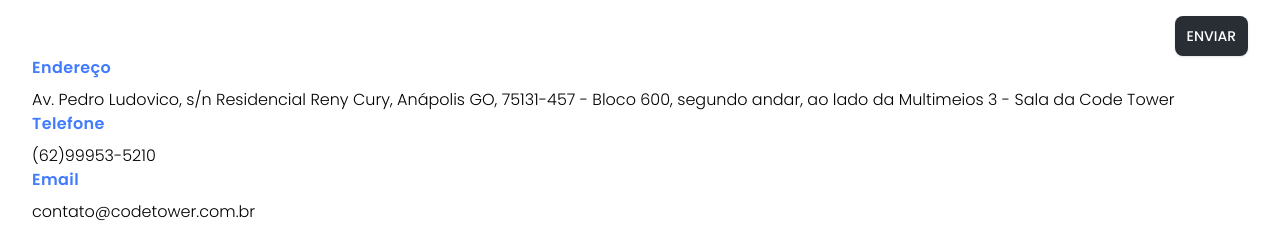
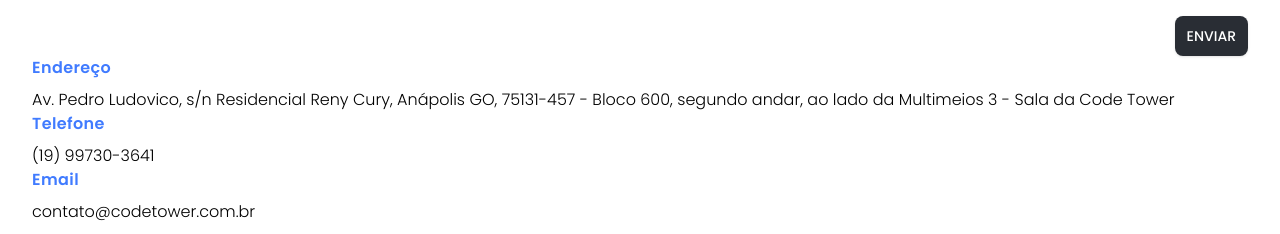
Before and after one commit to ProjetosCodeTower/CodeTower, a Next.js app: page / in a window 1280 px wide. Shown: the part 3352-3586 px from the top of the page. Built offline with nearby package versions, Linux system fonts and the light colour scheme; no server answers.

Commit message:
trocando o numero para contato

```diff
--- a/src/components/sections/contato.tsx
+++ b/src/components/sections/contato.tsx
@@ -101,7 +101,7 @@ export const Contato = () => {
                 </div>
                 <div className="space-y-2">
                     <p className="font-semibold tracking-wide text-primary">Telefone</p>
-                    <p className="font-light">(62)99953-5210</p>
+                    <p className="font-light">(19) 99730-3641</p>
                 </div>
                 <div className="space-y-2">
                     <p className="font-semibold tracking-wide text-primary">Email</p>
```
